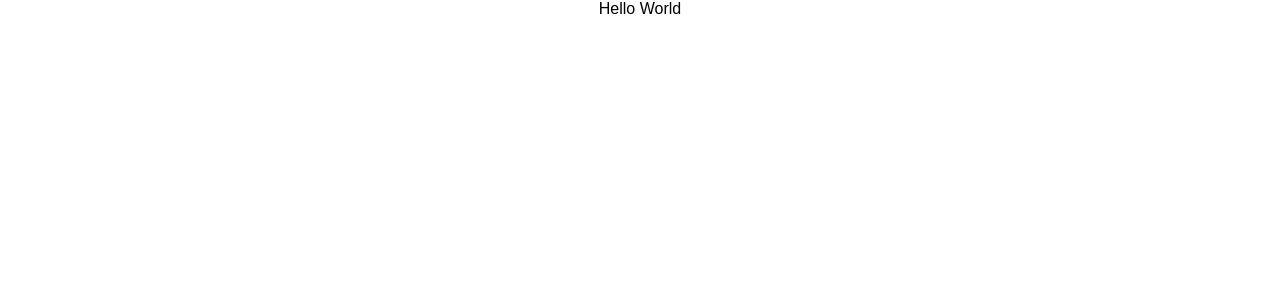
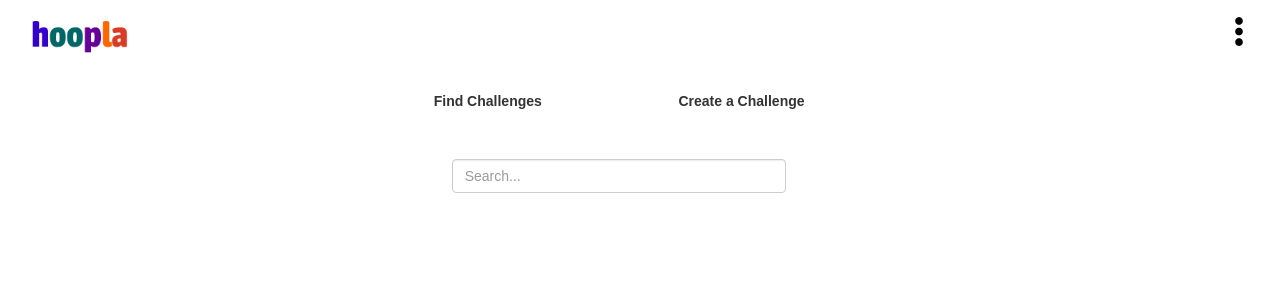
Before and after one commit to beelzebielsk/hoopla, a React (Create React App) app in the folder frontend/: page / in a window 1280 px wide. Shown: the top 300 px of the page. Built offline with nearby package versions, Linux system fonts and the light colour scheme.

Commit message:
added Routes for user navigation throughout the app, added logo

```diff
--- a/frontend/package.json
+++ b/frontend/package.json
@@ -3,8 +3,13 @@
   "version": "0.1.0",
   "private": true,
   "dependencies": {
+    "bootstrap": "3.3.7",
     "react": "16.0.0",
+    "react-bootstrap": "^0.31.3",
     "react-dom": "16.0.0",
+    "react-router": "^4.2.0",
+    "react-router-dom": "^4.2.2",
+    "react-router-native": "^4.2.0",
     "react-scripts": "1.0.14"
   },
   "scripts": {
--- a/frontend/public/index.html
+++ b/frontend/public/index.html
@@ -10,6 +10,8 @@
     -->
     <link rel="manifest" href="%PUBLIC_URL%/manifest.json">
     <link rel="shortcut icon" href="%PUBLIC_URL%/favicon.ico">
+      <link rel="stylesheet" href="https://maxcdn.bootstrapcdn.com/bootstrap/3.3.7/css/bootstrap.min.css"
+            integrity="sha384-BVYiiSIFeK1dGmJRAkycuHAHRg32OmUcww7on3RYdg4Va+PmSTsz/K68vbdEjh4u" crossorigin="anonymous">
     <!--
       Notice the use of %PUBLIC_URL% in the tags above.
       It will be replaced with the URL of the `public` folder during the build.
@@ -19,7 +21,7 @@
       work correctly both with client-side routing and a non-root public URL.
       Learn how to configure a non-root public URL by running `npm run build`.
     -->
-    <title>React App</title>
+    <title>hoopla</title>
   </head>
   <body>
     <noscript>
--- a/frontend/src/App.css
+++ /dev/null
@@ -1,3 +0,0 @@
-.App {
-  text-align: center;
-}
--- a/frontend/src/App.js
+++ b/frontend/src/App.js
@@ -1,11 +1,13 @@
 import React, { Component } from 'react';
-import './App.css';
+import Header from './Header';
+import Routes from './Routes';
 
 class App extends Component {
   render() {
     return (
       <div className="App">
-        Hello World
+          <Header />
+          <Routes />
       </div>
     );
   }
--- /dev/null
+++ b/frontend/src/Header.js
@@ -0,0 +1,30 @@
+import React, { Component } from 'react';
+import './styles/header.css';
+import { Link } from 'react-router-dom';
+
+class Header extends Component {
+    render() {
+        return (
+            <div>
+                <div className="navbar">
+                    <Link to="/home">
+                        <img id="header-logo" src={require('./images/hoopla-logo.png')} alt="hoopla logo"/>
+                    </Link>
+                    <button id="to-right">
+                        <img id="menu" src={require('./images/dot_menu.png')} alt="dot menu"/>
+                    </button>
+                </div>
+                <div className="navbar">
+                    <button className="header-button col-md-3 col-md-offset-3">
+                        Find Challenges
+                    </button>
+                    <button className="header-button col-md-2">
+                        Create a Challenge
+                    </button>
+                </div>
+            </div>
+        );
+    }
+}
+
+export default Header;
--- /dev/null
+++ b/frontend/src/Home.js
@@ -0,0 +1,18 @@
+import React, { Component } from 'react';
+import './styles/home.css';
+
+class Home extends Component {
+    render() {
+        return (
+            <div className="col-md-5 col-md-offset-4">
+                <input
+                    type="search"
+                    name="main-search"
+                    placeholder="Search..."
+                    className="form-control"/>
+            </div>
+        );
+    }
+};
+
+export default Home;
--- /dev/null
+++ b/frontend/src/Routes.js
@@ -0,0 +1,18 @@
+import React, { Component } from 'react';
+import { Switch, Route } from 'react-router-dom';
+import Home from './Home';
+
+class Routes extends Component {
+    render() {
+        return (
+            <main>
+                <Switch>
+                    <Route exact path='/' component={Home}/>
+                    <Route path='/home' component={Home}/>
+                </Switch>
+            </main>
+        );
+    }
+};
+
+export default Routes;
--- a/frontend/src/index.css
+++ /dev/null
@@ -1,5 +0,0 @@
-body {
-  margin: 0;
-  padding: 0;
-  font-family: sans-serif;
-}
--- a/frontend/src/index.js
+++ b/frontend/src/index.js
@@ -1,8 +1,13 @@
 import React from 'react';
 import ReactDOM from 'react-dom';
-import './index.css';
+import { BrowserRouter } from 'react-router-dom'
+import './styles/index.css';
 import App from './App';
 import registerServiceWorker from './registerServiceWorker';
 
-ReactDOM.render(<App />, document.getElementById('root'));
+ReactDOM.render(
+    <BrowserRouter>
+        <App />
+    </BrowserRouter>,
+    document.getElementById('root'));
 registerServiceWorker();
--- /dev/null
+++ b/frontend/src/styles/header.css
@@ -0,0 +1,22 @@
+#header-logo {
+    width: 100px;
+}
+
+#to-right {
+    float: right;
+    position: relative;
+}
+
+#menu {
+    width: 8px;
+}
+
+.header-button {
+    font-weight: bold;
+}
+
+.header-button:hover {
+    color: purple;
+    text-decoration: underline;
+    text-emphasis: filled;
+}
--- /dev/null
+++ b/frontend/src/styles/home.css
@@ -0,0 +1,4 @@
+.form-control {
+    display: inline;
+    width: 70%;
+}
--- /dev/null
+++ b/frontend/src/styles/index.css
@@ -0,0 +1,9 @@
+body {
+    margin: 15px 30px;
+    font-family: sans-serif;
+}
+
+button {
+    background-color: transparent;
+    border: none;
+}
```
Also changed, not shown: frontend/src/images/dot_menu.png (added), frontend/src/images/hoopla-logo.png (added).
